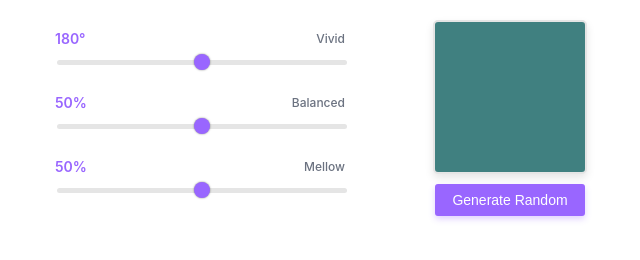
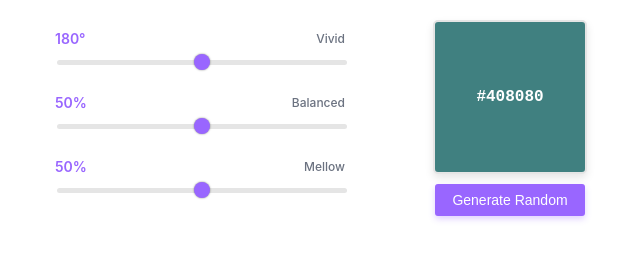
Before and after one commit to andriigardu/color_generator, a plain HTML site: page index.html in a window 1280 px wide. Shown: the full height of the page, 285-925 px from the left. Drawn offline with Linux system fonts and the light colour scheme.

Commit message:
Update index.html

```diff
--- a/index.html
+++ b/index.html
@@ -29,18 +29,18 @@ body {
             flex: 1;
             display: flex;
             flex-direction: column;
-    gap: 15px; /* Reduced gap between slider groups */
+            gap: 15px;
         }
         .input-group {
             position: relative;
             text-align: left;
-    margin-bottom: 10px; /* Reduced margin */
+            margin-bottom: 10px;
         }
         .slider-header {
             display: flex;
             justify-content: space-between;
             align-items: center;
-    margin-bottom: 2px; /* Reduced margin */
+            margin-bottom: 2px;
         }
         .slider-value {
             font-size: 14px;
@@ -61,7 +61,7 @@ input[type="range"] {
             border-radius: 5px;
             outline: none;
             transition: background 0.3s;
-    margin-top: 3px; /* Reduced margin */
+            margin-top: 3px;
         }
         input[type="range"]::-webkit-slider-thumb {
             -webkit-appearance: none;
@@ -88,6 +88,12 @@ input[type="range"]::-webkit-slider-thumb {
             border: 2px solid #e5e5e5;
             border-radius: 5px;
             box-shadow: 0 4px 8px rgba(0, 0, 0, 0.1);
+            display: flex;
+            justify-content: center;
+            align-items: center;
+            font-family: monospace;
+            font-size: 16px;
+            font-weight: bold;
         }
         button {
             width: 100%;
@@ -166,6 +172,10 @@ function hsbToRgb(h, s, b) {
             return { r, g, b: b2 };
         }
 
+        function rgbToHex(r, g, b) {
+            return "#" + ((1 << 24) + (r << 16) + (g << 8) + b).toString(16).slice(1);
+        }
+
         function updateMoodLabels(hue, saturation, brightness) {
             const hueMood = hue < 60 ? "Energetic" : hue < 180 ? "Calm" : hue < 300 ? "Vivid" : "Warm";
             const saturationMood = saturation < 20 ? "Muted" : saturation < 60 ? "Balanced" : "Vibrant";
@@ -182,8 +192,12 @@ function updateColor() {
             const brightness = parseFloat(document.getElementById('brightness').value);
 
             const rgb = hsbToRgb(hue, saturation, brightness);
+            const hexColor = rgbToHex(rgb.r, rgb.g, rgb.b);
 
-    document.getElementById('colorPreview').style.backgroundColor = `rgb(${rgb.r}, ${rgb.g}, ${rgb.b})`;
+            const colorPreview = document.getElementById('colorPreview');
+            colorPreview.style.backgroundColor = `rgb(${rgb.r}, ${rgb.g}, ${rgb.b})`;
+            colorPreview.textContent = hexColor;
+            colorPreview.style.color = brightness > 50 ? '#000' : '#fff';
 
             // Update slider values and mood labels
             document.getElementById('hueValue').textContent = `${hue}°`;
```
Lines whose indentation alone changed are shown as unchanged.
